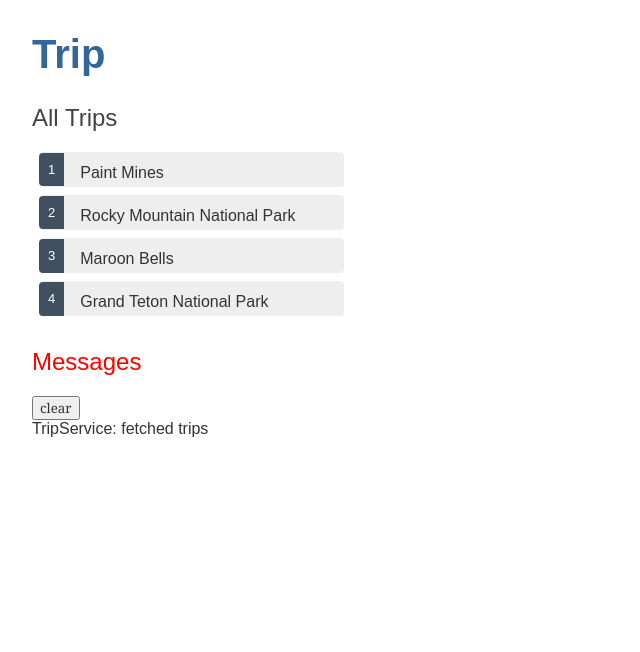
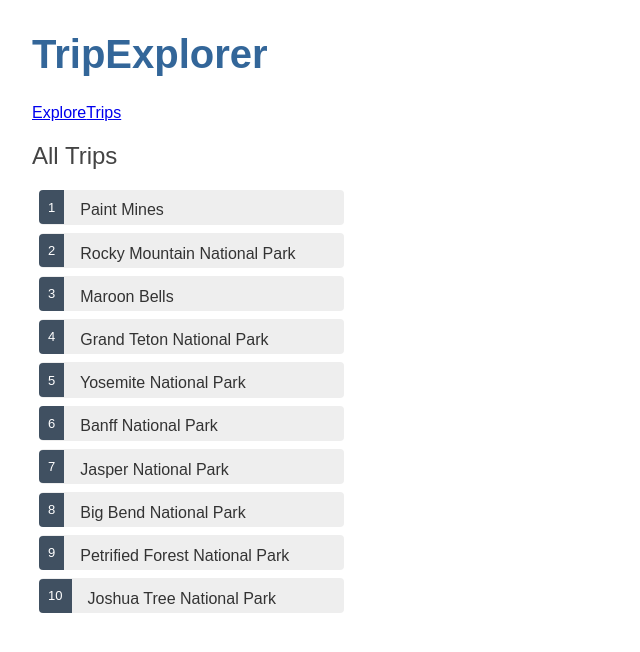
Before and after one commit to jonathanbae/trip-frontend, an Angular app: page /trips in a window 1280 px wide. Before the commit this address led to /. Shown: the top 652 px of the page, without its empty margins (0-640 px from the left). Built offline with nearby package versions, Linux system fonts and the light colour scheme.

Commit message:
add routing and a new explore page

```diff
--- a/src/app/app-routing.module.ts
+++ b/src/app/app-routing.module.ts
@@ -1,11 +1,16 @@
+import { TripsComponent } from './components/trips/trips.component';
 import { NgModule } from '@angular/core';
 import { Routes, RouterModule } from '@angular/router';
+import { ExploreComponent } from './components/explore/explore.component';
 
-
-const routes: Routes = [];
+const routes: Routes = [
+  { path: 'trips', component: TripsComponent },
+  { path: 'explore', component: ExploreComponent },
+  { path: '', redirectTo: '/explore', pathMatch: 'full' },
+];
 
 @NgModule({
   imports: [RouterModule.forRoot(routes)],
-  exports: [RouterModule]
+  exports: [RouterModule],
 })
-export class AppRoutingModule { }
+export class AppRoutingModule {}
--- a/src/app/app.component.html
+++ b/src/app/app.component.html
@@ -1,3 +1,7 @@
 <h1>{{title}}</h1>
-<app-trips></app-trips>
-<app-messages></app-messages>
+<nav>
+  <a routerLink="/explore">Explore</a>
+  <a routerLink="/trips">Trips</a>
+</nav>
+<router-outlet></router-outlet>
+<!-- <app-messages></app-messages> -->
--- a/src/app/app.component.ts
+++ b/src/app/app.component.ts
@@ -3,8 +3,8 @@
 @Component({
   selector: 'app-root',
   templateUrl: './app.component.html',
-  styleUrls: ['./app.component.scss']
+  styleUrls: ['./app.component.scss'],
 })
 export class AppComponent {
-  title = 'Trip';
+  title = 'TripExplorer';
 }
--- /dev/null
+++ b/src/app/components/explore/explore.component.html
@@ -0,0 +1,8 @@
+<h3>Top Trips</h3>
+<div class="grid grid-pad">
+  <a *ngFor="let trip of trips" class="col-1-4">
+    <div class="module hero">
+      <h4>{{trip.name}}</h4>
+    </div>
+  </a>
+</div>
--- /dev/null
+++ b/src/app/components/explore/explore.component.ts
@@ -0,0 +1,23 @@
+import { TripService } from './../../services/trip.service';
+import { ITrip } from './../../models/trip';
+import { Component, OnInit } from '@angular/core';
+
+@Component({
+  selector: 'app-explore',
+  templateUrl: './explore.component.html',
+  styleUrls: ['./explore.component.scss'],
+})
+export class ExploreComponent implements OnInit {
+  trips: ITrip[] = [];
+  constructor(private tripService: TripService) {}
+
+  ngOnInit(): void {
+    this.getTrips();
+  }
+
+  getTrips(): void {
+    this.tripService
+      .getTrips()
+      .subscribe((trips) => (this.trips = trips.slice(1, 5)));
+  }
+}
--- a/src/assets/staticdata/mock-trips.ts
+++ b/src/assets/staticdata/mock-trips.ts
@@ -4,4 +4,10 @@
   { id: 2, name: 'Rocky Mountain National Park' },
   { id: 3, name: 'Maroon Bells' },
   { id: 4, name: 'Grand Teton National Park' },
+  { id: 5, name: 'Yosemite National Park' },
+  { id: 6, name: 'Banff National Park' },
+  { id: 7, name: 'Jasper National Park' },
+  { id: 8, name: 'Big Bend National Park' },
+  { id: 9, name: 'Petrified Forest National Park' },
+  { id: 10, name: 'Joshua Tree National Park' },
 ];
```
Also changed, not shown: src/app/app.module.ts (+8 -1 lines), src/app/components/explore/explore.component.scss (added), 1 other file (tests, documents, lock files or other folders).
